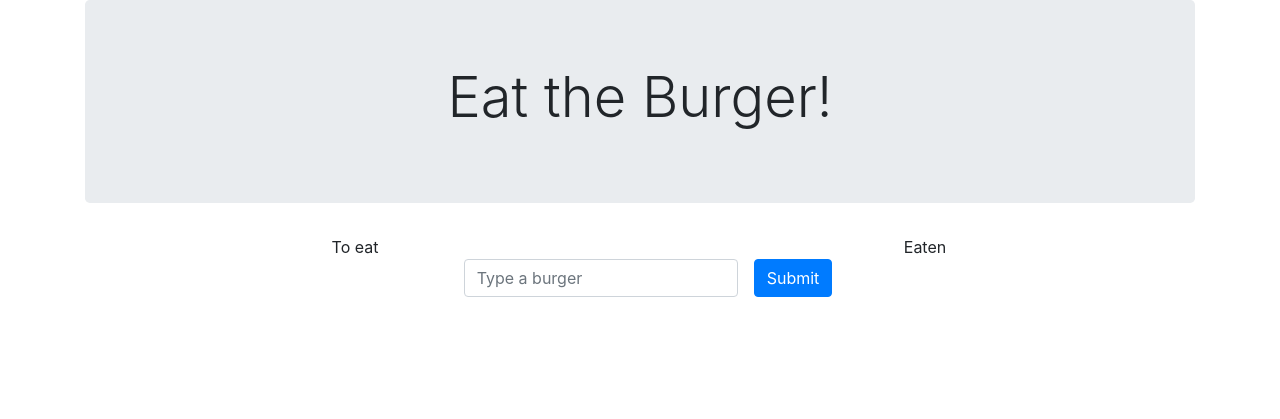
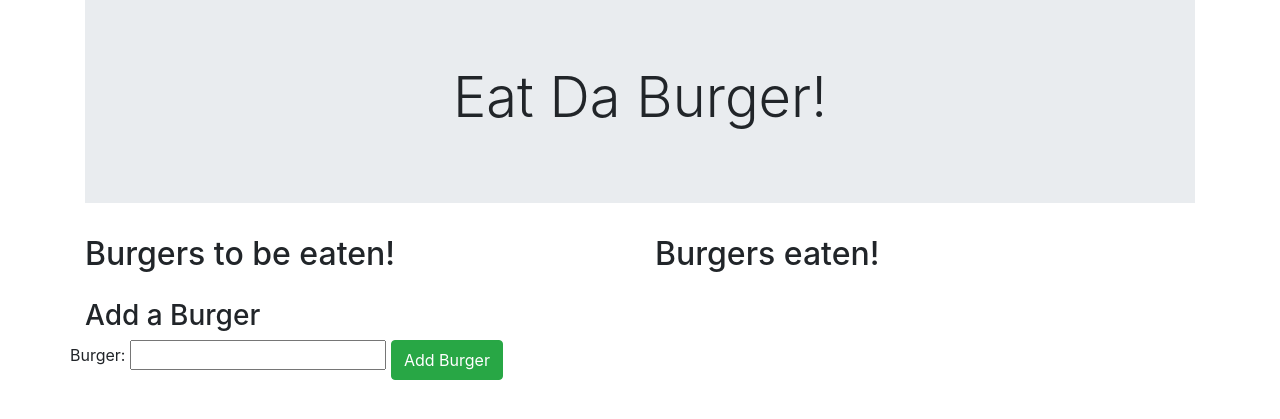
Before and after one commit to chainfire21/burger, a Node server app: page / in a window 1280 px wide. Shown: the top 419 px of the page. Run offline with Node 20, Linux system fonts and the light colour scheme; data that the repository does not hold is empty; some libraries are stand-ins or nearby versions.

Commit message:
final, but not all styling

```diff
--- /dev/null
+++ b/controllers/burgerController.js
@@ -0,0 +1,43 @@
+const express = require("express");
+
+const router = express.Router();
+
+// Import the model (burger.js) to use its database functions.
+const burger = require("../models/burger.js");
+
+// Create all our routes and set up logic within those routes where required.
+router.get("/", function(req, res) {
+  burger.all(function(data) {
+    const hbsObject = {
+      burger: data
+    };
+    console.log(hbsObject);
+    res.render("index", hbsObject);
+  });
+});
+
+router.post("/api/burgers", function(req, res) {
+  burger.create(["name", "eaten"], [req.body.name, req.body.eaten], function(result) {
+    // Send back the ID of the new quote
+    res.json({ id: result.insertId });
+  });
+});
+
+router.put("/api/burgers/:id", function(req, res) {
+  burger.update(
+    {
+      eaten: req.body.eaten
+    },
+    req.params.id,
+    function(result) {
+      if (result.changedRows === 0) {
+        // If no rows were changed, then the ID must not exist, so 404
+        return res.status(404).end();
+      }
+      res.status(200).end();
+    }
+  );
+});
+
+// Export routes for server.js to use.
+module.exports = router;
--- /dev/null
+++ b/db/seeds.sql
@@ -0,0 +1,2 @@
+INSERT INTO burgers (name)
+VALUES ("cheeseburger"),("bacon burger");
--- /dev/null
+++ b/models/burger.js
@@ -0,0 +1,24 @@
+// Import the ORM to create functions that will interact with the database.
+const orm = require("../config/orm.js");
+
+const burger = {
+  all: function(cb) {
+    orm.all("burgers", function(res) {
+      cb(res);
+    });
+  },
+  // The variables cols and vals are arrays.
+  create: function(cols, vals, cb) {
+    orm.create("burgers", cols, vals, function(res) {
+      cb(res);
+    });
+  },
+  update: function(objColVals, condition, cb) {
+    orm.update("burgers", objColVals, condition, function(res) {
+      cb(res);
+    });
+  }
+};
+
+// Export the database functions for the controller (catsController.js).
+module.exports = burger;
--- a/public/form.js
+++ /dev/null
@@ -1,9 +0,0 @@
-$(document).ready(()=>{
-
-    $("burger-input").on("submit",(e)=>{
-        e.preventDefault();
-        $.post("/api/burger")
-    });
-
-
-});
--- a/routing/apiRoutes.js
+++ /dev/null
@@ -1,49 +0,0 @@
-const mysql = require("mysql");
-let connection;
-//create mySQL connection information
-if (process.env.NODE_ENV === 'production') {
-    connection = mysql.createConnection(process.env.JAWSDB_URL);
-    // connect to the mysql server and sql database
-    connection.connect(function (err) {
-        if (err) throw err;
-        console.log("connected");
-    });
-}
-else {
-    // connection = mysql.createConnection({
-    //     host: "localhost",
-    //     port: 3306,
-    //     user: "root",
-    //     password: "",
-    //     database: "burger_db"
-    // });
-    // // connect to the mysql server and sql database
-    // connection.connect(function (err) {
-    //     if (err) throw err;
-    //     console.log("connected");
-    // });
-}
-
-module.exports = function (app) {
-    // Routes
-    app.post("/api/burger",function(req,res){
-
-    });
-    app.get("/", function (req, res) {
-        // connection.query(`SELECT people.name, people.photo, people.scores FROM people`,
-        //     function (err, response) {
-        //         if (err) throw err;
-        //         const result = [];
-        //         for (let j = 0; j < response.length; j++) {
-        //             const person = {};
-        //             person.name = response[j].name;
-        //             person.photo = response[j].photo;
-        //             person.scores = response[j].scores.split(",");
-        //             result.push(person);
-        //         };
-        //         return res.json(result);
-        //     });
-        res.render("index");
-    });
-
-};
--- a/server.js
+++ b/server.js
@@ -1,28 +1,27 @@
-// Dependencies
 const express = require("express");
-const exphbs = require("express-handlebars");
 
-// Create an instance of the express app.
+const PORT = process.env.PORT || 3000;
+
 const app = express();
 
-// Sets up the Express app to handle data parsing
+// Serve static content for the app from the "public" directory in the application directory.
+app.use(express.static("public"));
+
+// Parse request body as JSON
 app.use(express.urlencoded({ extended: true }));
 app.use(express.json());
 
-app.use(express.static("public"));
+// Set Handlebars.
+const exphbs = require("express-handlebars");
 
-// Set the port of our application
-// process.env.PORT lets the port be set by Heroku
-const PORT = process.env.PORT || 8080;
-
-// Set Handlebars as the default templating engine.
 app.engine("handlebars", exphbs({ defaultLayout: "main" }));
 app.set("view engine", "handlebars");
 
-require('./routing/apiRoutes')(app);
+// Import routes and give the server access to them.
+const routes = require("./controllers/burgerController.js");
 
-// Start our server so that it can begin listening to client requests.
+app.use(routes);
+
 app.listen(PORT, function() {
-  // Log (server-side) when our server has started
-  console.log("Server listening on: http://localhost:" + PORT);
+  console.log("App now listening at localhost:" + PORT);
 });
--- a/views/index.handlebars
+++ b/views/index.handlebars
@@ -1,18 +1,40 @@
-<div class="container">
-    <div class="jumbotron text-center">
-        <h1 class="display-4">Eat the Burger!</h1>
+<div class="row">
+  <div class="col">
+    <div class="jumbotron jumbotron-fluid text-center">
+      <h1 class="display-4">Eat Da Burger!</h1>
     </div>
-    <div class="row">
-        <div class="col text-center">To eat</div>
-        <div class="col text-center">Eaten</div>
+  </div>
+</div>
+<div class="row">
+  <h2 class="col">Burgers to be eaten!</h2>
+  <h2 class="col">Burgers eaten!</h2>
+
+</div>
+
+<div class="row">
+  <ul class="col">
+    {{#each burger}}
+    {{#unless eaten}}
+    {{> burgers/burger-block eaten=true}}
+    {{/unless}}
+    {{/each}}
+  </ul>
+  <ul class="col">
+    {{#each burger}}
+    {{#if eaten}}
+    {{> burgers/burger-block eaten=false}}
+    {{/if}}
+    {{/each}}
+  </ul>
+</div>
+
+<h3>Add a Burger</h3>
+<form class="create-form">
+  <div class="row">
+    <div class="form-group">
+      <label for="burg">Burger:</label>
+      <input type="text" id="burg" name="name">
     </div>
-    <div class="row justify-content-around">
-        <form class="form-inline">
-            <div class="form-group mx-sm-3 mb-2">
-                <label for="burger-input" class="sr-only">Type a burger</label>
-                <input type="password" class="form-control" id="burger-input" placeholder="Type a burger">
-            </div>
-            <button type="submit" class="btn btn-primary mb-2">Submit</button>
-        </form>
-    </div>
-</div>
+    <button type="submit" class="btn btn-success">Add Burger</button>
+  </div>
+</form>
--- a/views/layouts/main.handlebars
+++ b/views/layouts/main.handlebars
@@ -1,26 +1,26 @@
 <!DOCTYPE html>
-<html>
+<html lang="en">
 
 <head>
-    <meta charset="utf-8" />
-    <meta http-equiv="X-UA-Compatible" content="IE=edge">
-    <title>Page Title</title>
-    <meta name="viewport" content="width=device-width, initial-scale=1">
-    <link rel="stylesheet" href="https://stackpath.bootstrapcdn.com/bootstrap/4.1.3/css/bootstrap.min.css" integrity="sha384-MCw98/SFnGE8fJT3GXwEOngsV7Zt27NXFoaoApmYm81iuXoPkFOJwJ8ERdknLPMO"
-        crossorigin="anonymous">
-    <link rel="stylesheet" type="text/css" media="screen" href="/style.css"/>
+	<meta charset="UTF-8">
+	<meta name="viewport" content="width=device-width, initial-scale=1.0">
+	<meta http-equiv="X-UA-Compatible" content="ie=edge">
+	<link rel="stylesheet" href="https://stackpath.bootstrapcdn.com/bootstrap/4.1.3/css/bootstrap.min.css" integrity="sha384-MCw98/SFnGE8fJT3GXwEOngsV7Zt27NXFoaoApmYm81iuXoPkFOJwJ8ERdknLPMO"
+	 crossorigin="anonymous">
+	<link rel="stylesheet" href="/assets/css/style.css" type="text/css" />
+	<title>Eat da Burger!</title>
+	<script src="https://code.jquery.com/jquery.js"></script>
+	<script src="https://cdnjs.cloudflare.com/ajax/libs/popper.js/1.14.3/umd/popper.min.js" integrity="sha384-ZMP7rVo3mIykV+2+9J3UJ46jBk0WLaUAdn689aCwoqbBJiSnjAK/l8WvCWPIPm49"
+	 crossorigin="anonymous"></script>
+	<script src="https://stackpath.bootstrapcdn.com/bootstrap/4.1.3/js/bootstrap.min.js" integrity="sha384-ChfqqxuZUCnJSK3+MXmPNIyE6ZbWh2IMqE241rYiqJxyMiZ6OW/JmZQ5stwEULTy"
+	 crossorigin="anonymous"></script>
+	<script src="/assets/js/burger.js"></script>
 </head>
 
 <body>
-
-    {{{body}}}
-
-    <script src="https://code.jquery.com/jquery.js"></script>
-    <script src="https://cdnjs.cloudflare.com/ajax/libs/popper.js/1.14.3/umd/popper.min.js" integrity="sha384-ZMP7rVo3mIykV+2+9J3UJ46jBk0WLaUAdn689aCwoqbBJiSnjAK/l8WvCWPIPm49"
-        crossorigin="anonymous"></script>
-    <script src="https://stackpath.bootstrapcdn.com/bootstrap/4.1.3/js/bootstrap.min.js" integrity="sha384-ChfqqxuZUCnJSK3+MXmPNIyE6ZbWh2IMqE241rYiqJxyMiZ6OW/JmZQ5stwEULTy"
-        crossorigin="anonymous"></script>
-    <script src="/form.js"></script>
+	<div class="container">
+		{{{ body }}}
+	</div>
 </body>
 
 </html>
--- /dev/null
+++ b/views/partials/burgers/burger-block.handlebars
@@ -0,0 +1,7 @@
+<li>
+	{{name}}
+
+	{{#if eaten}}
+	<button type="button" class="btn btn-danger eat" data-id="{{id}}" data-neweaten="{{eaten}}">Eat!</button>
+	{{/if}}
+</li>
```
Also changed, not shown: config/connection.js (added, +26 -0 lines), config/orm.js (added, +94 -0 lines), db/schema.sql (added, +8 -0 lines), proto.html (deleted, +0 -44 lines), public/assets/css/style.css (added), public/assets/js/burger.js (added), public/style.css (deleted).
